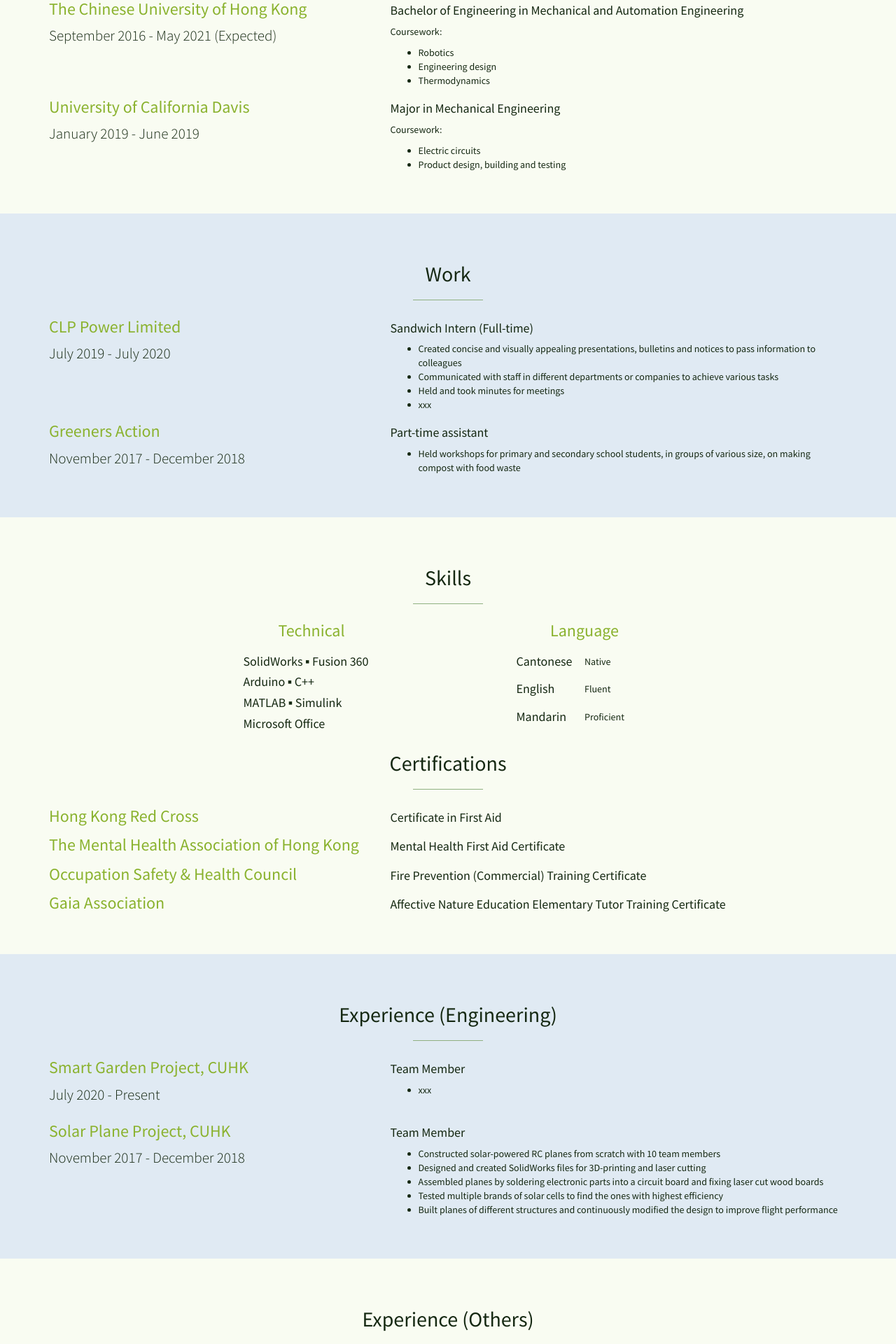
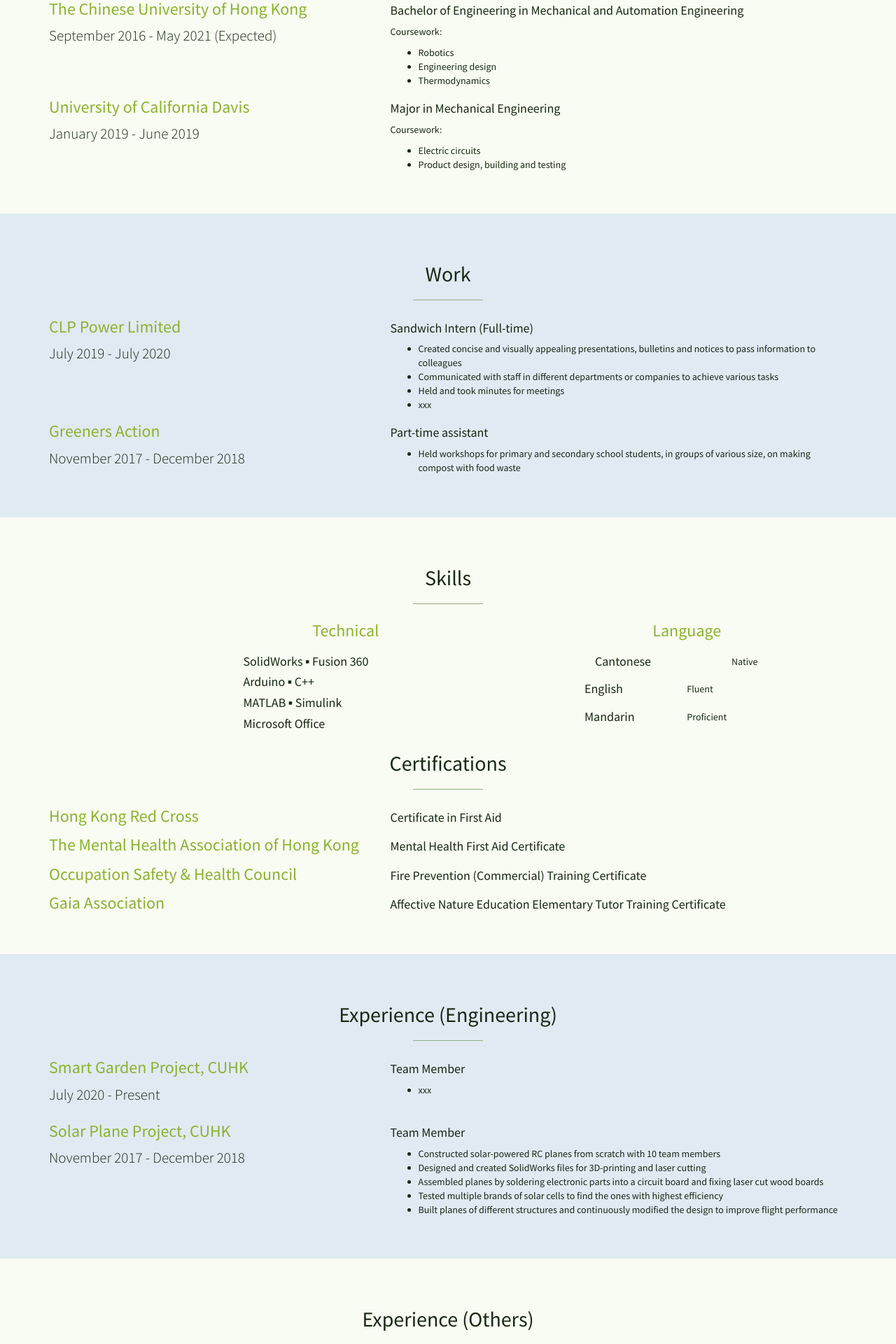
Before and after one commit to leelacceber/stylish-portfolio-jekyll-master, a Jekyll site: the page built from index.html, in a window 1280 px wide. Shown: the part 1049-2969 px from the top of the page at 70% size. Built offline with Jekyll 4.4.1, drawn with Linux system fonts in a browser that asks for light colours.

Commit message:
Update skills.html

```diff
--- a/_includes/skills.html
+++ b/_includes/skills.html
@@ -8,7 +8,7 @@
     </div>
 
     <div class="row">
-      <div class="col-xs-12 col-sm-2 col-sm-offset-3 text-center">
+      <div class="col-xs-12 col-sm-3 col-sm-offset-3 text-center">
         <h3>Technical</h3>
         <div class="row text-left">
             <h4>SolidWorks ▪ Fusion 360</h4>
@@ -17,13 +17,13 @@
             <h4>Microsoft Office</h4>
         </div>
       </div>
-      <div class="col-sm-2 col-sm-offset-2 text-center">
+      <div class="col-sm-3 col-sm-offset-2 text-center">
         <h3>Language</h3>
         <div class="row">
-          <div class="col-xs-6 text-left">
+          <div class="col-xs-8 text-left">
             <h4>Cantonese</h4>
           </div>
-          <div class="col-xs-6 text-left">
+          <div class="col-xs-4 text-left">
             <h5>Native</h5>
           </div>
         </div>
```
